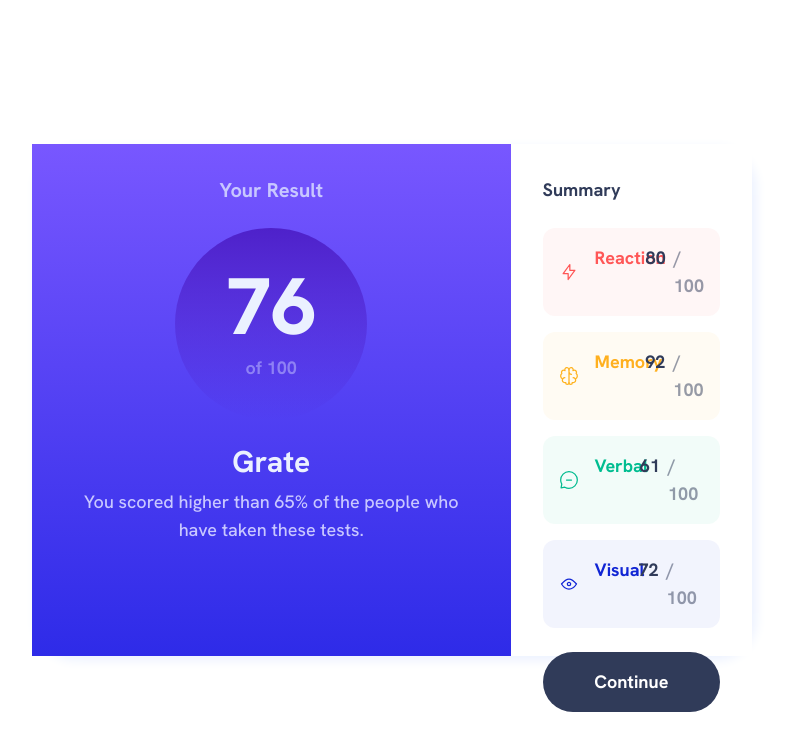
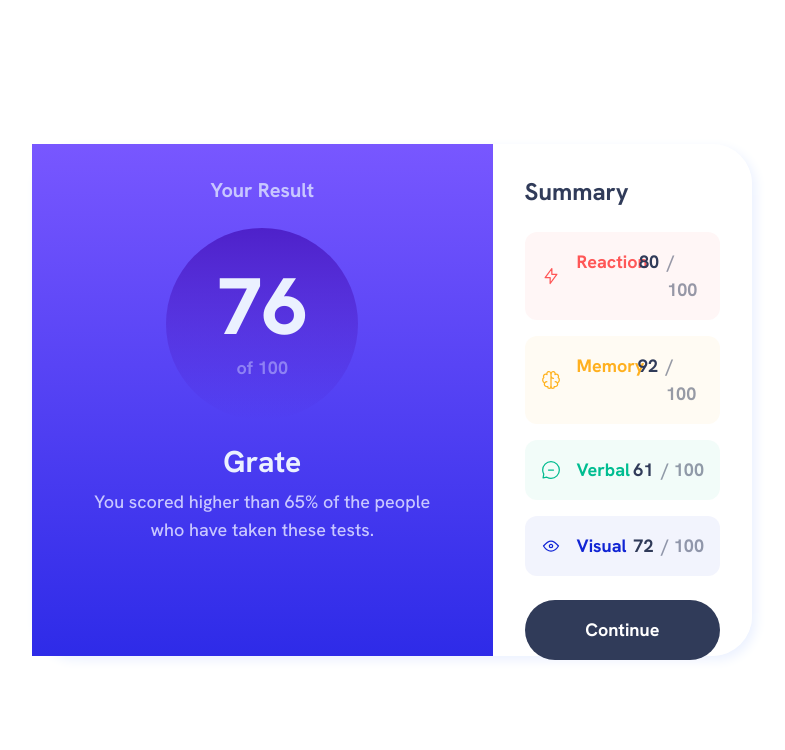
Before and after one commit to palmeiroerick/results-summary-component, a Next.js app: page / in a window 1280 px wide. Shown: the top 750 px of the page, without its empty margins (248-1033 px from the left). Built offline with nearby package versions, Linux system fonts and the light colour scheme.

Commit message:
style: add desktop styles to Summary component

```diff
--- a/components/Summary/index.tsx
+++ b/components/Summary/index.tsx
@@ -5,8 +5,10 @@ import Button from "../Button";
 
 const Summary = () => {
   return (
-    <section className="flex flex-col gap-6 bg-white p-8">
-      <h3 className="text-lg font-bold text-dark-gray-blue">Summary</h3>
+    <section className="flex flex-col gap-6 bg-white p-8 md:w-1/2 md:justify-between md:rounded-[2.5rem]">
+      <h3 className="text-lg font-bold text-dark-gray-blue md:text-2xl">
+        Summary
+      </h3>
       <DataProvider>
         <CategoryList />
       </DataProvider>
```
